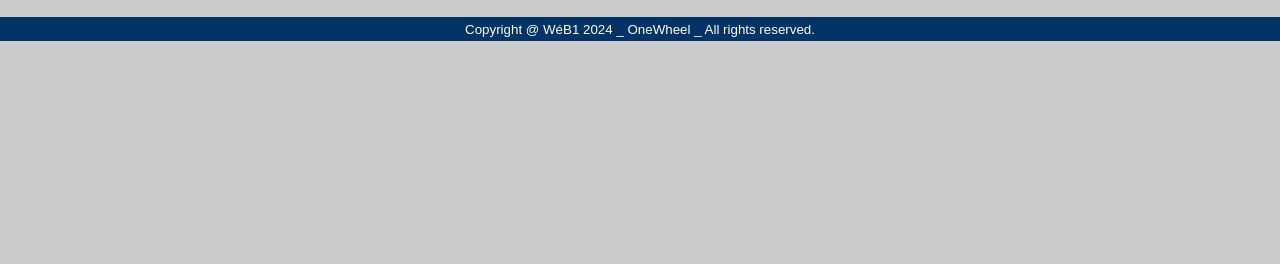
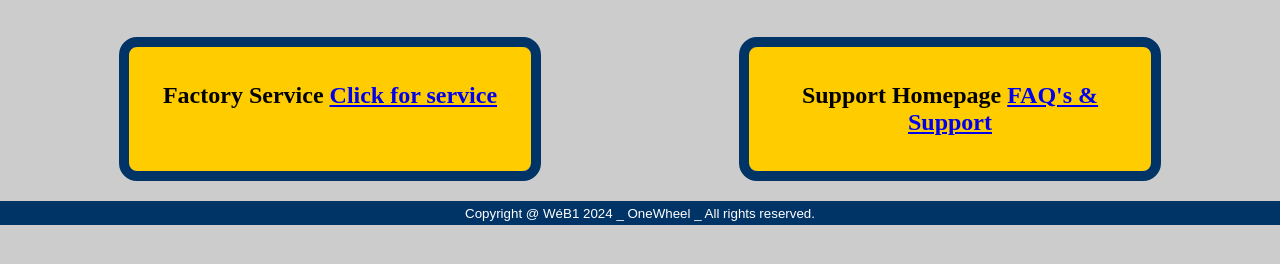
Before and after one commit to Gia-11/Gia-11.github.io, a plain HTML site: page service.html in a window 1280 px wide. Shown: the part 238-502 px from the top of the page. Drawn offline with Linux system fonts and the light colour scheme.

Commit message:
updated service page

```diff
--- a/service.html
+++ b/service.html
@@ -73,7 +73,21 @@
 
             <h2>See Links below provided by OneWheel</h2>
 
-        <main></main>
+            <section>
+              <div class="board-container">
+                  <div class="board">
+                      <h2>Factory Service
+                        <a href="https://onewheel.com/pages/service" target="_blank">Click for service</a>
+                      </h2>
+                  </div>
+
+                  <div class="board">
+                      <h2>Support Homepage
+                        <a href="https://onewheel.com/pages/faq" target="_blank">FAQ's & Support</a>
+                      </h2>
+                  </div>
+              </div>
+          </section>
 
     <footer>
         <small>Copyright @ WéB1 2024 _ OneWheel _ All rights reserved.</small>
```
